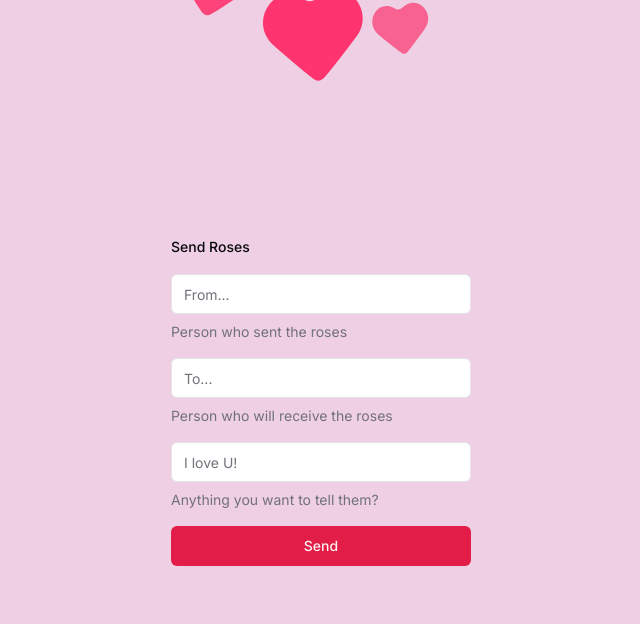
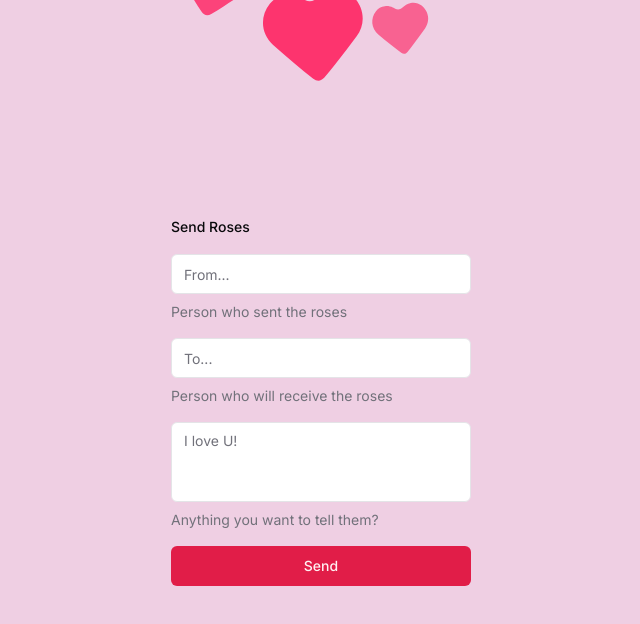
Before and after one commit to JusJira/next-valentines, a Next.js app: page / in a window 1280 px wide. Shown: the top 624 px of the page, without its empty margins (319-959 px from the left). Built offline with nearby package versions, Linux system fonts and the light colour scheme; what zod-form-data would draw is missing.

Commit message:
feat: added loading state

```diff
--- a/app/layout.tsx
+++ b/app/layout.tsx
@@ -9,10 +9,15 @@
   variable: '--font-merienda',
 });
 
-export const metadata: Metadata = {
-  title: "Roses - Send a rose to your loved ones",
+export async function generateMetadata({ params }: { params: { slug: string } }) {
+  return {
+    title: "Roses - Send a rose to your loved ones",
   description: "Send a lovely rose to your loved ones for free.",
-};
+    openGraph: {
+      images: [process.env.WEBSITE_URL + '/og']
+    }
+  }
+}
 
 export default function RootLayout({
   children,
--- a/components/formData.tsx
+++ b/components/formData.tsx
@@ -16,9 +16,11 @@
 } from "@/components/ui/form";
 import { Input } from "@/components/ui/input";
 import { toast } from "sonner";
-import { useEffect, useState } from "react";
+import { useState } from "react";
 import copy from "copy-to-clipboard";
 import { addData } from "@/actions/actions";
+import { Textarea } from "./ui/textarea";
+import { ReloadIcon } from "@radix-ui/react-icons"
 
 const formSchema = z.object({
   sender: z.string().optional(),
@@ -88,7 +90,11 @@
             render={({ field }) => (
               <FormItem>
                 <FormControl>
-                  <Input placeholder="I love U!" {...field} />
+                  <Textarea
+                    placeholder="I love U!"
+                    className="resize-none"
+                    {...field}
+                  />
                 </FormControl>
                 <FormMessage />
                 <FormDescription>
@@ -97,9 +103,16 @@
               </FormItem>
             )}
           />
-          <Button type="submit" disabled={isLoading} className="w-full">
-            Send
-          </Button>
+          {isLoading ? (
+            <Button disabled className="w-full">
+              <ReloadIcon className="mr-2 h-4 w-4 animate-spin" />
+              Sending
+            </Button>
+          ) : (
+            <Button type="submit" className="w-full">
+              Send
+            </Button>
+          )}
         </form>
       </Form>
     );
--- /dev/null
+++ b/components/ui/textarea.tsx
@@ -0,0 +1,24 @@
+import * as React from "react"
+
+import { cn } from "@/lib/utils"
+
+export interface TextareaProps
+  extends React.TextareaHTMLAttributes<HTMLTextAreaElement> {}
+
+const Textarea = React.forwardRef<HTMLTextAreaElement, TextareaProps>(
+  ({ className, ...props }, ref) => {
+    return (
+      <textarea
+        className={cn(
+          "flex min-h-[80px] w-full rounded-md border border-input bg-background px-3 py-2 text-sm ring-offset-background placeholder:text-muted-foreground focus-visible:outline-none focus-visible:ring-2 focus-visible:ring-ring focus-visible:ring-offset-2 disabled:cursor-not-allowed disabled:opacity-50",
+          className
+        )}
+        ref={ref}
+        {...props}
+      />
+    )
+  }
+)
+Textarea.displayName = "Textarea"
+
+export { Textarea }
--- a/package.json
+++ b/package.json
@@ -11,6 +11,7 @@
   "dependencies": {
     "@hookform/resolvers": "^3.3.4",
     "@libsql/client": "^0.4.3",
+    "@radix-ui/react-icons": "^1.3.0",
     "@radix-ui/react-label": "^2.0.2",
     "@radix-ui/react-slot": "^1.0.2",
     "class-variance-authority": "^0.7.0",
```
Also changed, not shown: 1 other file (tests, documents, lock files or other folders).
